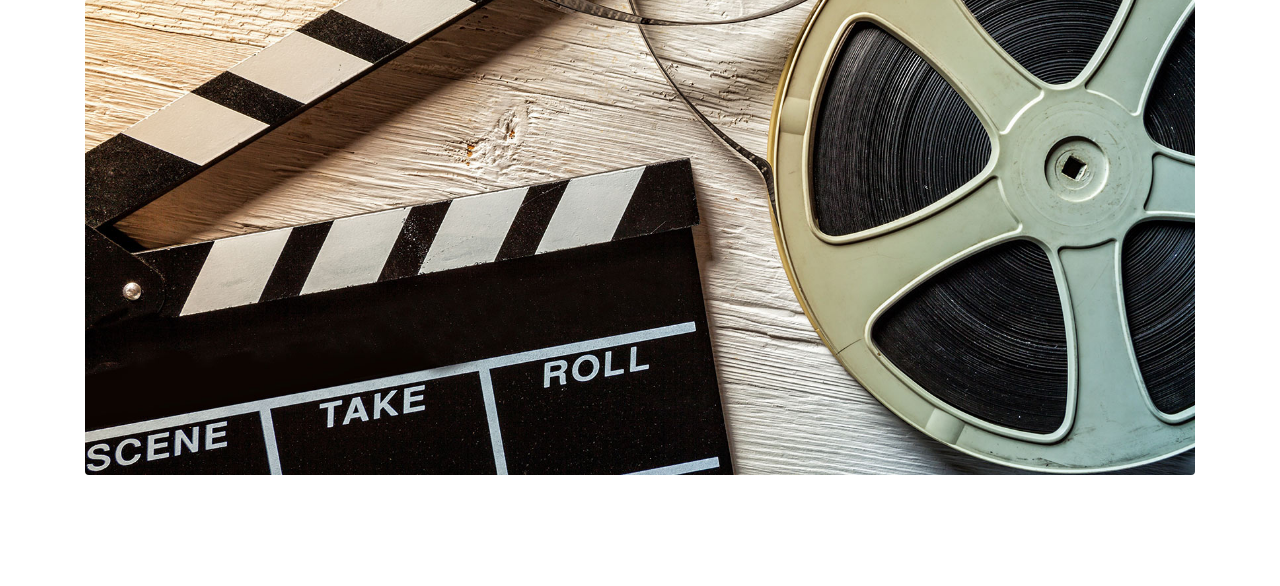
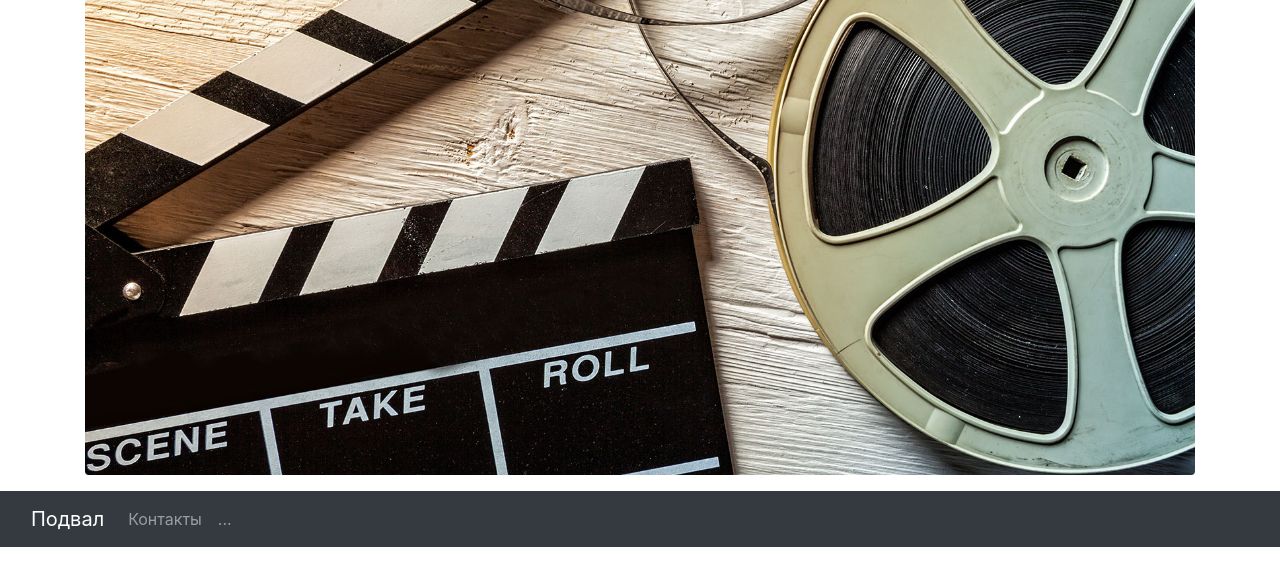
Before and after one commit to yasnooo/project_3, a Flask app: page / in a window 1280 px wide. Shown: the part 71-657 px from the top of the page. Run offline with Flask 2, Linux system fonts and the light colour scheme; some libraries are stand-ins or nearby versions.

Commit message:
Подвал

```diff
--- a/templates/base.html
+++ b/templates/base.html
@@ -32,4 +32,29 @@
     {% block content %}{% endblock %}
 </main>
 </body>
+<footer>
+    <p>
+    <nav class="navbar navbar-expand-lg navbar-dark bg-dark">
+  <div class="container-fluid">
+    <a class="navbar-brand" href="#">Подвал</a>
+    <button class="navbar-toggler" type="button" data-bs-toggle="collapse" data-bs-target="#navbarNav" aria-controls="navbarNav" aria-expanded="false" aria-label="Toggle navigation">
+      <span class="navbar-toggler-icon"></span>
+    </button>
+    <div class="collapse navbar-collapse" id="navbarNav">
+      <ul class="navbar-nav">
+        <li class="nav-item">
+          <a class="nav-link" href="#">Контакты</a>
+        </li>
+        <li class="nav-item">
+          <a class="nav-link" href="#">...</a>
+        </li>
+
+
+
+      </ul>
+    </div>
+  </div>
+</nav>
+    </p>
+</footer>
 </html>
```
